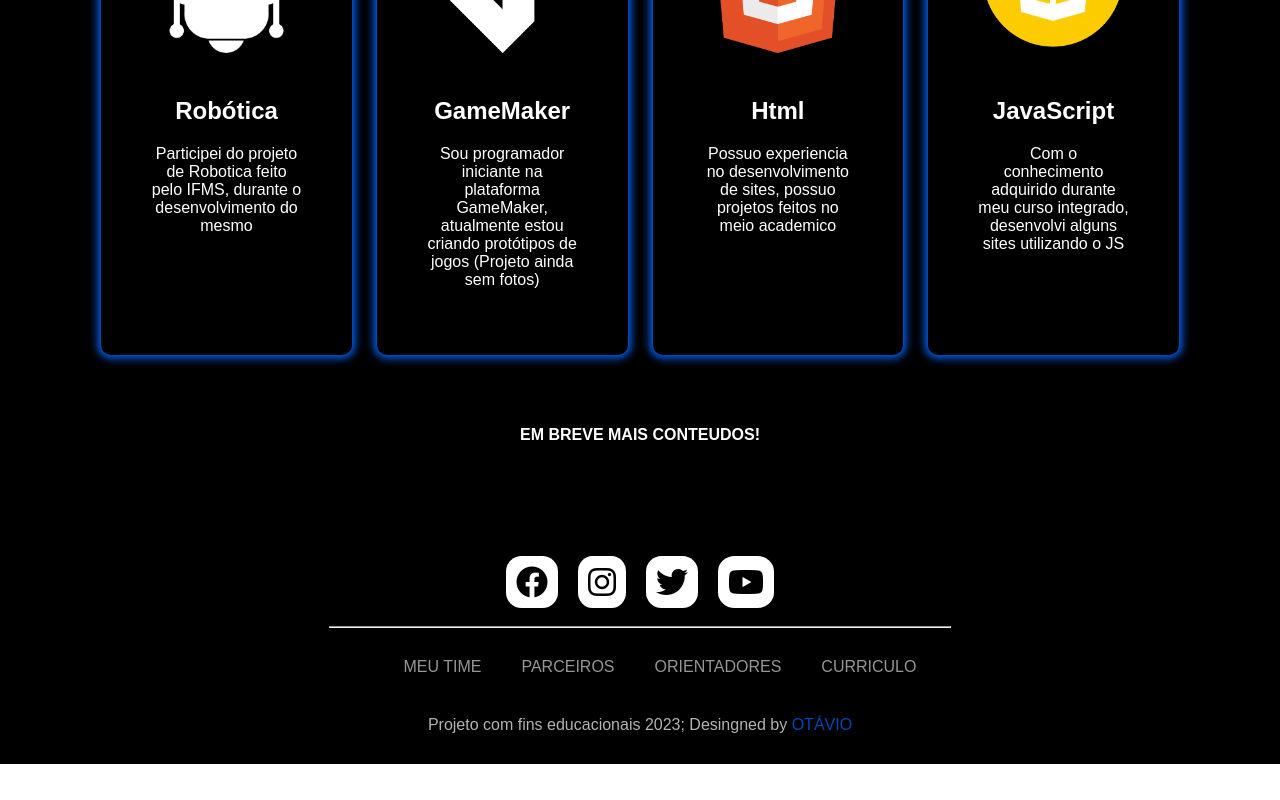
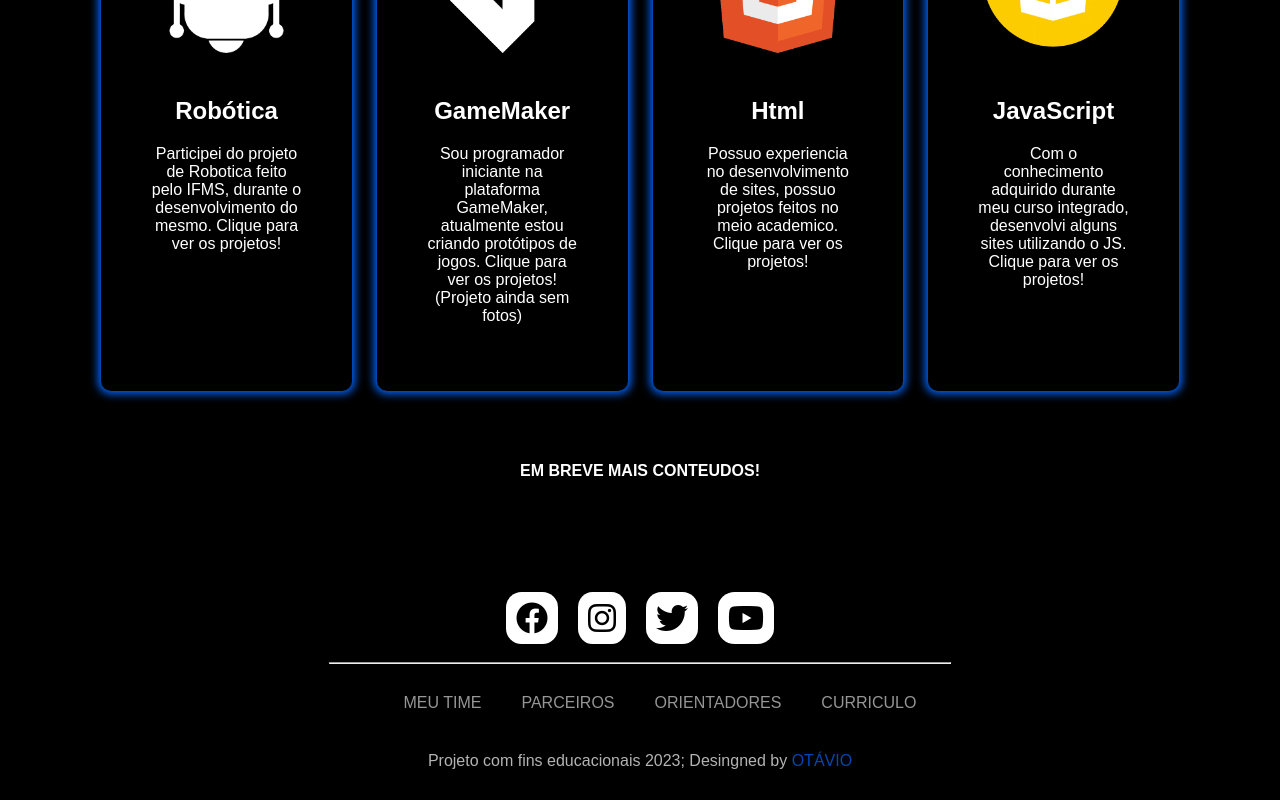
Before and after one commit to OtavioRF/Portfolio, a React (Vite) app: page / in a window 1280 px wide. Shown: the part 983-1783 px from the top of the page. Before the commit the page ends 1747 px from the top, so only its background shows below. Built offline with nearby package versions, Linux system fonts and the light colour scheme; the HTML template or start-up script is replaced by a standard one.

Commit message:
Atualização props

```diff
--- a/src/componentes/main/Main.tsx
+++ b/src/componentes/main/Main.tsx
@@ -17,27 +17,27 @@ export default function Main(){
       id: 1,
       titulo: "Robótica",
       descricao:
-        "Participei do projeto de Robotica feito pelo IFMS, durante o desenvolvimento do mesmo",
+        "Participei do projeto de Robotica feito pelo IFMS, durante o desenvolvimento do mesmo. Clique para ver os projetos!",
       imagem: "/robo.png",
     },
     {
       id: 2,
       titulo: "GameMaker",
       descricao:
-        "Sou programador iniciante na plataforma GameMaker, atualmente estou criando protótipos de jogos (Projeto ainda sem fotos)",
+        "Sou programador iniciante na plataforma GameMaker, atualmente estou criando protótipos de jogos. Clique para ver os projetos! (Projeto ainda sem fotos)",
       imagem: "/GameMakerL.png",
     },
     {
       id: 3,
       titulo: "Html",
       descricao:
-        "Possuo experiencia no desenvolvimento de sites, possuo projetos feitos no meio academico",
+        "Possuo experiencia no desenvolvimento de sites, possuo projetos feitos no meio academico. Clique para ver os projetos!",
       imagem: "/htmlLogo.png",
     },
     {
       id: 4,
       titulo: "JavaScript",
-      descricao: "Com o conhecimento adquirido durante meu curso integrado, desenvolvi alguns sites utilizando o JS",
+      descricao: "Com o conhecimento adquirido durante meu curso integrado, desenvolvi alguns sites utilizando o JS. Clique para ver os projetos!",
       imagem: "/Jvs.png",
     },
   ];
--- a/src/componentes/trabalhos/trabalhos.css
+++ b/src/componentes/trabalhos/trabalhos.css
@@ -4,7 +4,11 @@
     border-radius: 10px;
     font-family: Arial, Helvetica, sans-serif;
     overflow: hidden;
+}
 
+.trabalho_container:hover{
+    box-shadow: 0px 0px 9px 3px #f12222;
+    cursor: pointer;
 }
 
 .foto-trabalho{
```
